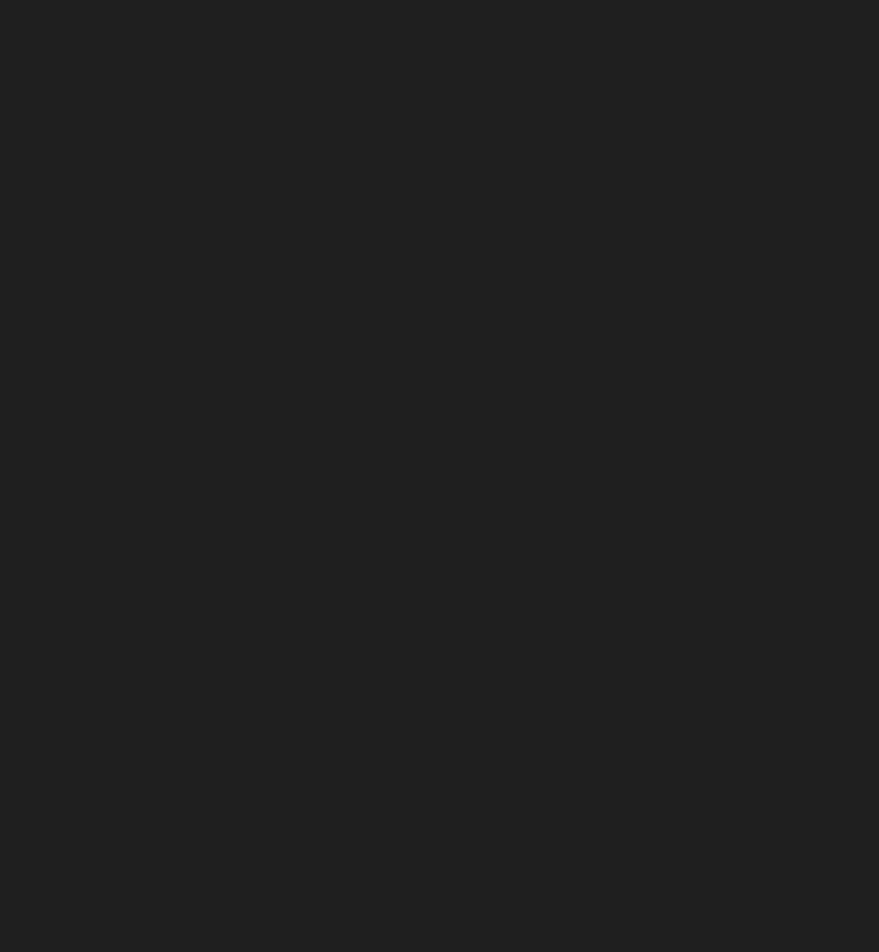
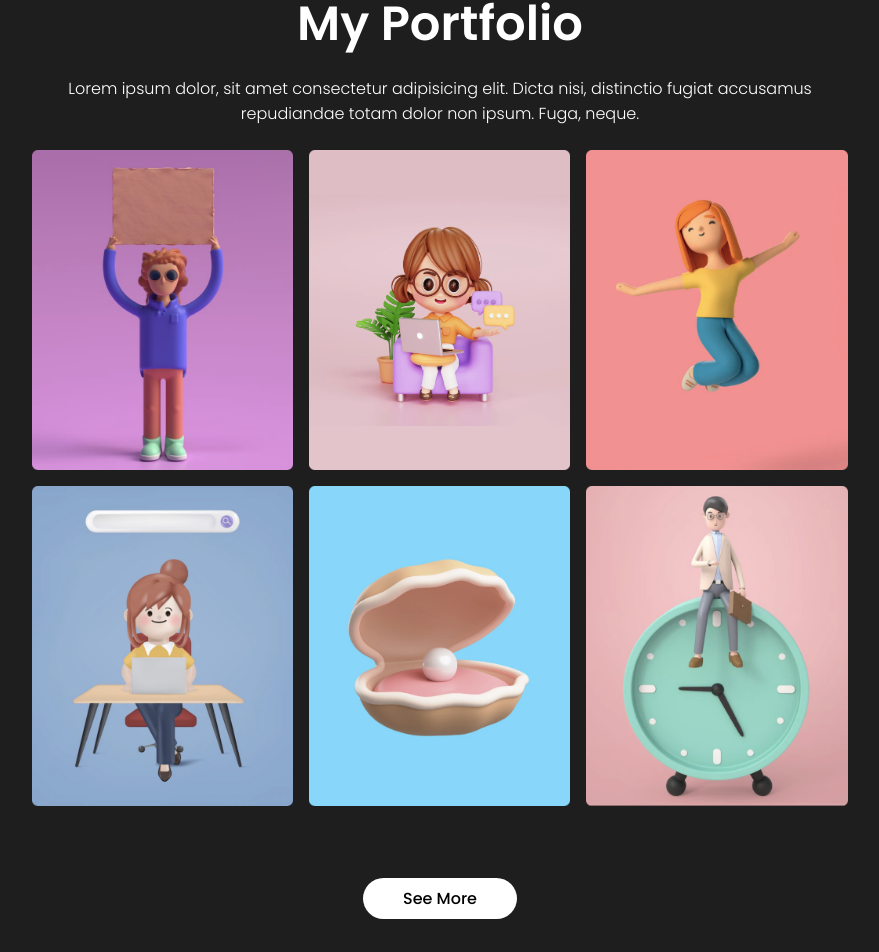
Before and after one commit to Rasyid-deve/portfolio-app, a React (Create React App) app: page / in a window 1280 px wide. Shown: the part 1512-2464 px from the top of the page, without its empty margins (200-1079 px from the left). Before the commit the page ends 1484 px from the top, so only its background shows below. Built offline with nearby package versions, Linux system fonts and the light colour scheme.

Commit message:
update portfolio section

```diff
--- a/src/App.js
+++ b/src/App.js
@@ -1,5 +1,6 @@
 import Intro from './components/Intro/intro';
 import Navbar from './components/NavBar/navbar';
+import Portfolio from './components/Portfolio/portfolio';
 import Skills from './components/Skills/skills';
 
 function App() {
@@ -8,6 +9,7 @@ function App() {
       <Navbar />
       <Intro />
       <Skills />
+      <Portfolio />
     </div>
   );
 }
--- /dev/null
+++ b/src/components/Portfolio/portfolio.css
@@ -0,0 +1,55 @@
+#portfolio {
+  margin: 0 auto;
+  min-height: calc(100vh - 4rem);
+  width: 100vw;
+  max-width: 60rem;
+  display: flex;
+  flex-direction: column;
+  align-items: center;
+  justify-content: center;
+  text-align: center;
+  padding: 0 1rem;
+}
+
+.portfolioTitle {
+  margin: 1rem 0;
+  font-size: 3rem;
+}
+
+.portfolioDesc {
+  font-weight: 300;
+  font-size: 1rem;
+  max-width: 50rem;
+  padding: 0 1rem;
+}
+
+.portfolioImgs {
+  margin: 1rem;
+  display: flex;
+  align-items: center;
+  justify-content: center;
+  flex-wrap: wrap;
+  width: 100vw;
+  max-width: 65rem;
+}
+
+.portfolioImg {
+  object-fit: cover;
+  height: 20rem;
+  margin: 0.5rem;
+}
+
+.portfolioBtn {
+  margin: 3rem 0;
+  padding: 0.5rem 2.5rem;
+  border: none;
+  border-radius: 2rem;
+  background: white;
+  font-size: 1rem;
+}
+
+@media screen and (max-width: 585px) {
+  .portfolioImg {
+    height: 45vw;
+  }
+}
--- /dev/null
+++ b/src/components/Portfolio/portfolio.js
@@ -0,0 +1,28 @@
+import React from 'react';
+import './portfolio.css';
+import Portfolio1 from '../../assets/portfolio-1.png';
+import Portfolio2 from '../../assets/portfolio-2.png';
+import Portfolio3 from '../../assets/portfolio-3.png';
+import Portfolio4 from '../../assets/portfolio-4.png';
+import Portfolio5 from '../../assets/portfolio-5.png';
+import Portfolio6 from '../../assets/portfolio-6.png';
+
+const Portfolio = () => {
+  return (
+    <section id="portfolio">
+      <h2 className="portfolioTitle">My Portfolio</h2>
+      <span className="portfolioDesc">Lorem ipsum dolor, sit amet consectetur adipisicing elit. Dicta nisi, distinctio fugiat accusamus repudiandae totam dolor non ipsum. Fuga, neque.</span>
+      <div className="portfolioImgs">
+        <img src={Portfolio1} alt="" className="portfolioImg" />
+        <img src={Portfolio2} alt="" className="portfolioImg" />
+        <img src={Portfolio3} alt="" className="portfolioImg" />
+        <img src={Portfolio4} alt="" className="portfolioImg" />
+        <img src={Portfolio5} alt="" className="portfolioImg" />
+        <img src={Portfolio6} alt="" className="portfolioImg" />
+      </div>
+      <button className="portfolioBtn">See More</button>
+    </section>
+  );
+};
+
+export default Portfolio;
```
